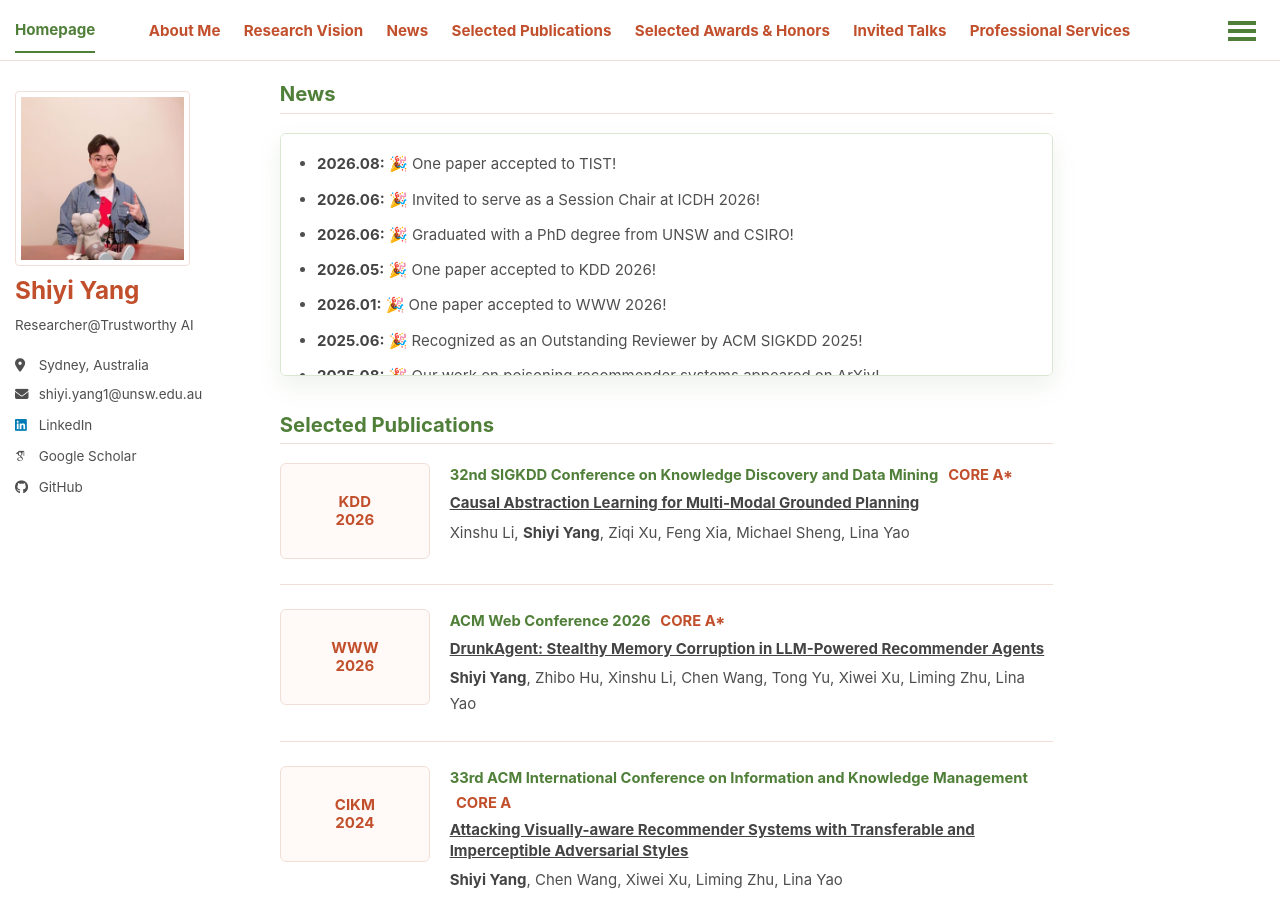
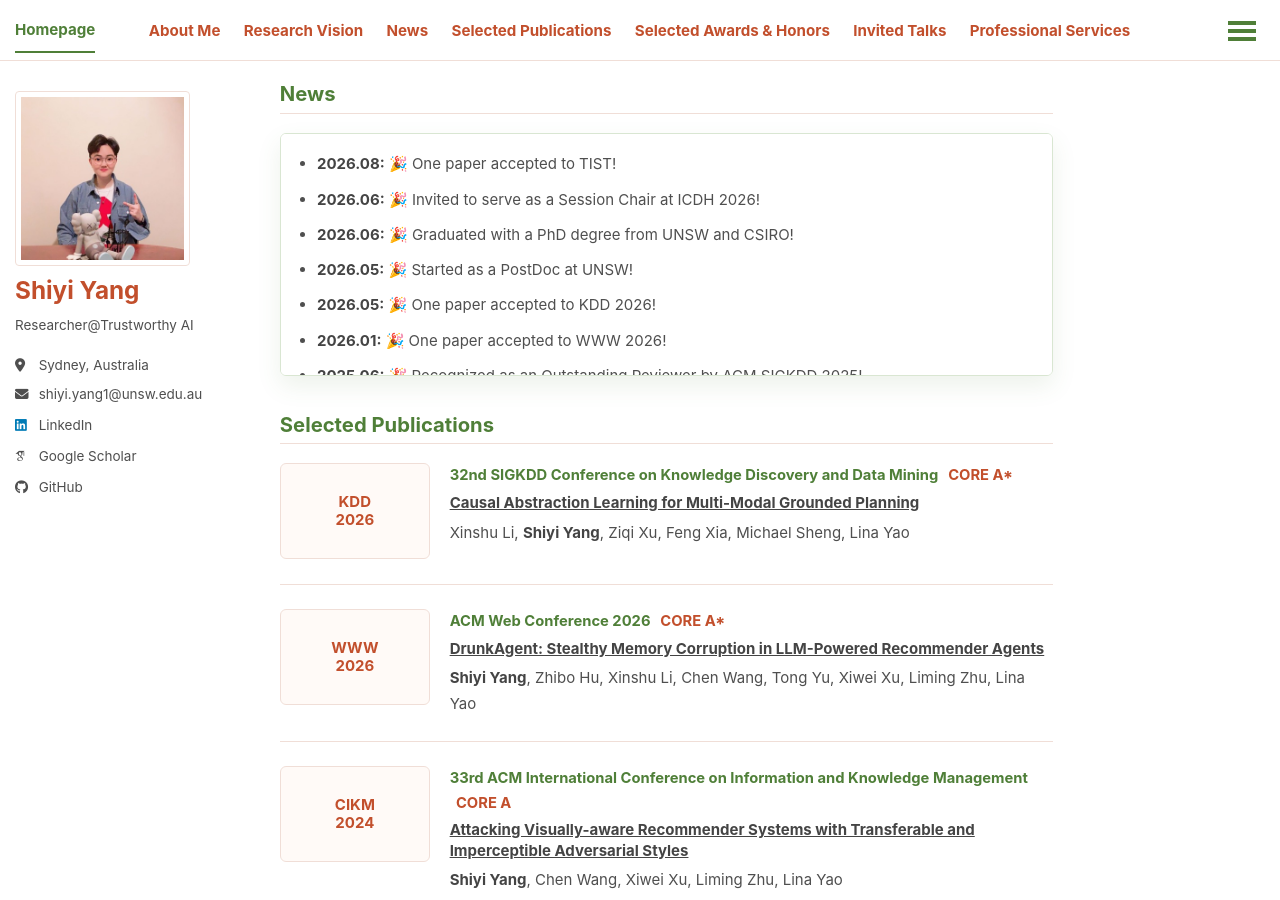
Before and after one commit to shiyiyang-ai/shiyiyang-ai.github.io, a Jekyll site: the page built from _pages/about.md, in a window 1280 px wide and 900 px high, scrolled down 840 px. Built offline with Jekyll 4.4.1, drawn with Linux system fonts in a browser that asks for light colours; some web fonts are replaced; a script bundle is joined from its source files by our own code; library files that are not in the unit come from our copies.

Commit message:
Add PostDoc start news

```diff
--- a/_pages/about.md
+++ b/_pages/about.md
@@ -29,6 +29,7 @@ Looking forward, I aim to develop trustworthy AI systems that can reliably opera
     <li><strong>2026.08:</strong> 🎉 One paper accepted to TIST!</li>
     <li><strong>2026.06:</strong> 🎉 Invited to serve as a Session Chair at ICDH 2026!</li>
     <li><strong>2026.06:</strong> 🎉 Graduated with a PhD degree from UNSW and CSIRO!</li>
+    <li><strong>2026.05:</strong> 🎉 Started as a PostDoc at UNSW!</li>
     <li><strong>2026.05:</strong> 🎉 One paper accepted to KDD 2026!</li>
     <li><strong>2026.01:</strong> 🎉 One paper accepted to WWW 2026!</li>
     <li><strong>2025.06:</strong> 🎉 Recognized as an Outstanding Reviewer by ACM SIGKDD 2025!</li>
```
